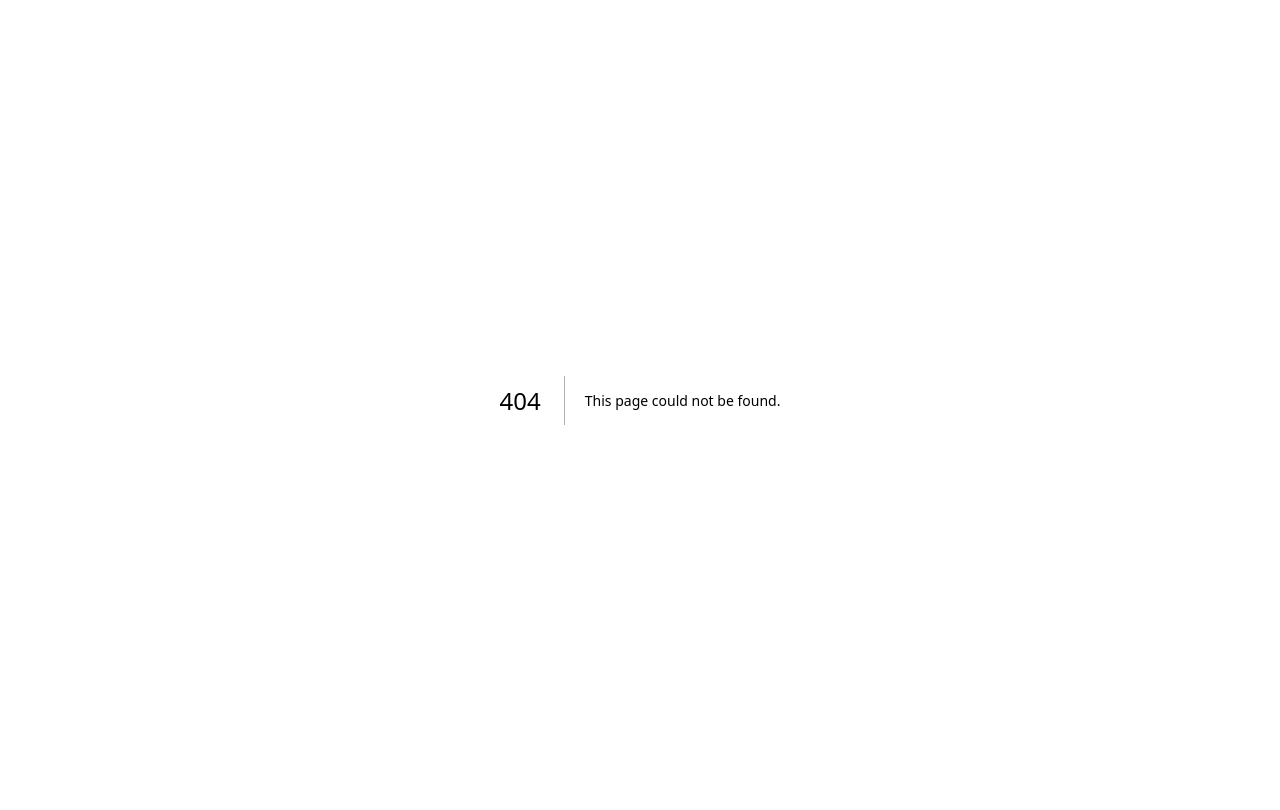
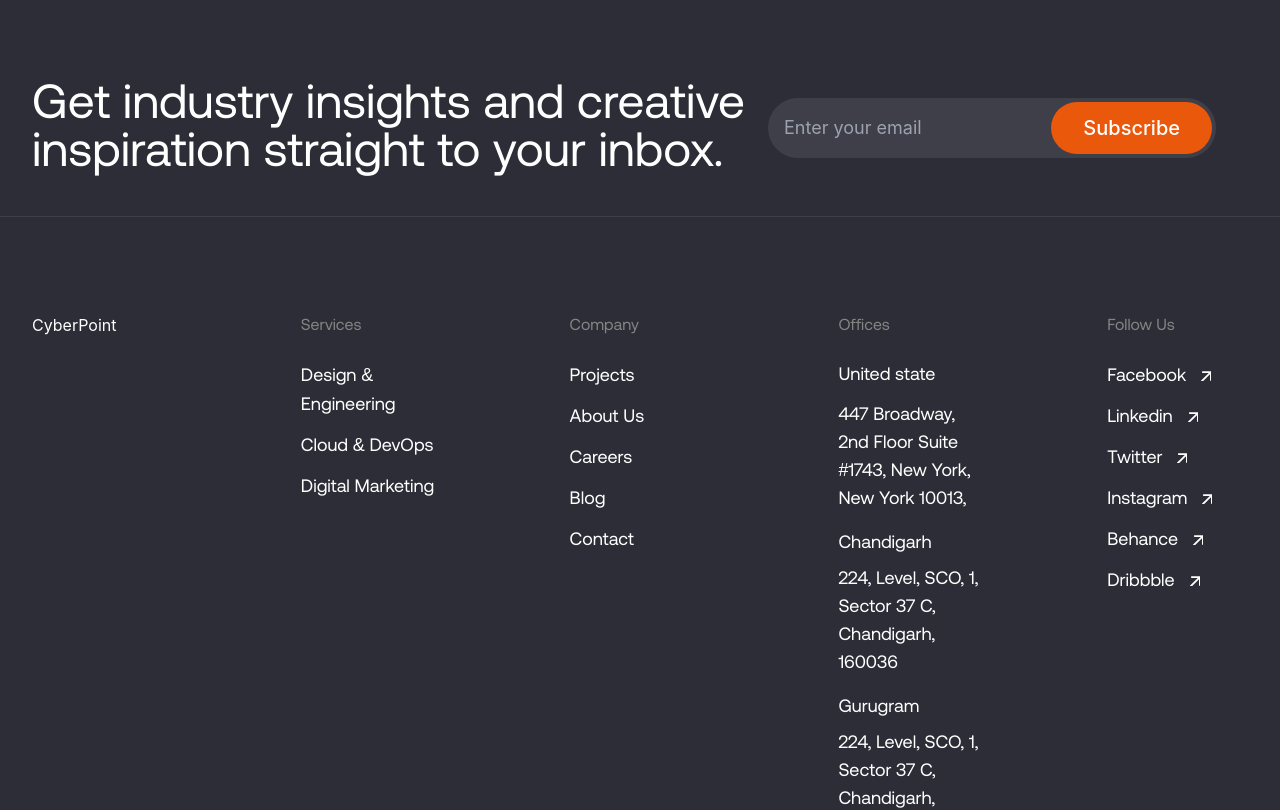
Before and after one commit to CyberpointMedia/Cyberpointmedia-Frontend, a Next.js app: page /footer in a window 1280 px wide. Before the commit this address had no page. Shown: the top 810 px of the page. Built offline with nearby package versions, Linux system fonts and the light colour scheme.

Commit message:
font family issue fixed

```diff
--- a/src/components/faqAccordion.tsx
+++ b/src/components/faqAccordion.tsx
@@ -58,13 +58,13 @@ const FAQAccordion = () => {
               viewport={{once: true, amount: 0.1}}
               className=''>
                 <div className="subtitle mb-4 flex items-center"><span className="bg-[#FF561D] w-2 h-2 inline-block mr-2"></span>08 — FAQ</div>
-                <h2 className="text-4xl xl:text-[62px] lg:text-[52px] md:text-[30px] text-black aeonik-trial-font mb-10 md:leading-[65px] leading-[42px]">Frequently Asked Questions</h2>
+                <h2 className="text-4xl xl:text-[62px] lg:text-[52px] md:text-[30px] text-black font-aeonik mb-10 md:leading-[65px] leading-[42px]">Frequently Asked Questions</h2>
               </motion.div>
                 {/* <FAQAccordion faqs={faqs} /> */}
                 <div className="faq-accordion">
                   {faqs.map((faq, index) => (
                     <div key={index} className={`faq-item border-b border-[#DAD2C7] mb-4 pb-4 ${activeIndex === index ? 'active' : ''}`} onClick={() => toggleAccordion(index)}>
-                      <div className="question text-[22px] font-normal text-[#2C2D36] aeonik-trial-font">{faq.question}</div>
+                      <div className="question text-[22px] font-normal text-[#2C2D36] font-aeonik">{faq.question}</div>
                       <div className="answer text-[22px] text-[#878787] font-normal">{activeIndex === index && <p>{faq.answer}</p>}</div>
                     </div>
                   ))}
--- a/src/components/logoBrands.tsx
+++ b/src/components/logoBrands.tsx
@@ -30,7 +30,7 @@ const LogoBrands = () => {
         whileInView={"show"}
         viewport={{once: true, amount: 0.1}}
         className="container 3xl:container mx-auto">
-          <h2 className="text-4xl text-black w-full text-center mb-12 aeonik-trial-font">2000+ companies are focused using Frame.</h2>
+          <h2 className="text-4xl text-black w-full text-center mb-12 font-aeonik">2000+ companies are focused using Frame.</h2>
           <div className="flex flex-wrap gap-4 justify-center">
             <div className="p-5 text-center">
               <a href="javascript:void(0);" className="">
--- a/src/components/testimonials.tsx
+++ b/src/components/testimonials.tsx
@@ -64,7 +64,7 @@ const ClientTestimonials = () => {
         viewport={{once: true, amount: 0.1}}
         className="text-center">
           <div className="subtitle mb-4 flex mx-auto justify-center items-center"><span className="bg-[#FF561D] w-2 h-2 inline-block mr-2"></span>06 —Testimonials</div>
-            <h2 className="text-4xl xl:text-[62px] lg:text-[52px] md:text-[30px] text-black aeonik-trial-font mb-10 md:leading-[65px] leading-[42px]">What Our Clients Say</h2>
+            <h2 className="text-4xl xl:text-[62px] lg:text-[52px] md:text-[30px] text-black font-aeonik mb-10 md:leading-[65px] leading-[42px]">What Our Clients Say</h2>
         </motion.div>
         <div className="slider-container relative">
               <Slider {...settings}>
--- a/src/components/videplayer.tsx
+++ b/src/components/videplayer.tsx
@@ -25,7 +25,7 @@ import ScrollVideo from './ScrollVideo';
                 <BackgroundVideo url="/videos/bg-video.webm" />
               </div>
                 <motion.div className="hero_left xl:w-[858px] lg:w-[640px] w-full relative" initial={{ opacity: 0, y: 100 }} animate={{ opacity: 1, y: 0 }}   transition={{ duration: 2 }} >
-                    <h1 className="text-[36px] leading-[50px] md:text-[40px] lg:text-[50px] xl:text-[70px] 2xl:text-[76px] text-black xl:leading-[85px] aeonik-trial-font mb-28 md:mb-0">Transform Your Business With Cyberpoint Media's Digital Excellence</h1>
+                    <h1 className="text-[36px] leading-[50px] md:text-[40px] lg:text-[50px] xl:text-[70px] 2xl:text-[76px] text-black xl:leading-[85px] font-aeonik mb-28 md:mb-0">Transform Your Business With Cyberpoint Media's Digital Excellence</h1>
                 </motion.div>
 
                 <div className="">
--- a/src/components/footer.tsx
+++ b/src/pages/footer.tsx
@@ -16,7 +16,7 @@ const Footer = () => {
           whileInView={"show"}
           viewport={{once: true, amount: 0.1}}
           className="flex flex-col items-center justify-between md:flex-row mb-10 gap-4">
-            <h2 className="text-4xl md:text-5xl text-white md:w-3/5 w-full aeonik-trial-font mb-6 md:mb-0">Get industry insights and creative inspiration straight to your inbox.</h2>
+            <h2 className="text-4xl md:text-5xl text-white md:w-3/5 w-full font-aeonik mb-6 md:mb-0">Get industry insights and creative inspiration straight to your inbox.</h2>
             <div className="md:w-2/5 w-full">
                   <form className="">
                     <div className="relative max-w-md">
@@ -42,22 +42,22 @@ const Footer = () => {
               </div>
 
               <div className="col-span-2 sm:col-span-1">
-                    <h5 className="text-[#848484] text-base aeonik-trial-font">Services</h5>
+                    <h5 className="text-[#848484] text-base font-aeonik">Services</h5>
 
                     <ul className="mt-6 space-y-3">
                       <li>
-                        <Link href="javascript:void(0);" className="text-white hover:text-orange-400 aeonik-trial-font">
+                        <Link href="javascript:void(0);" className="text-white hover:text-orange-400 font-aeonik">
                           Design & Engineering
                         </Link>
                       </li>
                       <li>
-                        <Link href="javascript:void(0);" className="text-white hover:text-orange-400 aeonik-trial-font">
+                        <Link href="javascript:void(0);" className="text-white hover:text-orange-400 font-aeonik">
                           Cloud & DevOps
                         </Link>
                       </li>
 
                       <li>
-                        <Link href="javascript:void(0);" className="text-white hover:text-orange-400 aeonik-trial-font">
+                        <Link href="javascript:void(0);" className="text-white hover:text-orange-400 font-aeonik">
                           Digital Marketing
                         </Link>
                       </li>
@@ -65,35 +65,35 @@ const Footer = () => {
                 </div>
 
                 <div className="col-span-2 sm:col-span-1">
-                  <h5 className="text-[#848484] text-base aeonik-trial-font">Company</h5>
+                  <h5 className="text-[#848484] text-base font-aeonik">Company</h5>
 
                   <ul className="mt-6 space-y-3">
                     <li>
-                      <Link href="javascript:void(0);" className="text-white hover:text-orange-400 aeonik-trial-font">
+                      <Link href="javascript:void(0);" className="text-white hover:text-orange-400 font-aeonik">
                         Projects
                       </Link>
                     </li>
 
                     <li>
-                      <Link href="javascript:void(0);" className="text-white hover:text-orange-400 aeonik-trial-font">
+                      <Link href="javascript:void(0);" className="text-white hover:text-orange-400 font-aeonik">
                       About Us
                       </Link>
                     </li>
 
                     <li>
-                      <Link href="javascript:void(0);" className="text-white hover:text-orange-400 aeonik-trial-font">
+                      <Link href="javascript:void(0);" className="text-white hover:text-orange-400 font-aeonik">
                       Careers
                       </Link>
                     </li>
 
                     <li>
-                      <Link href="javascript:void(0);" className="text-white hover:text-orange-400 aeonik-trial-font">
+                      <Link href="javascript:void(0);" className="text-white hover:text-orange-400 font-aeonik">
                       Blog
                       </Link>
                     </li>
 
                     <li>
-                      <Link href="javascript:void(0);" className="text-white hover:text-orange-400 aeonik-trial-font">
+                      <Link href="javascript:void(0);" className="text-white hover:text-orange-400 font-aeonik">
                       Contact
                       </Link>
                     </li>
@@ -101,59 +101,59 @@ const Footer = () => {
                 </div>
 
                 <div className="col-span-2 sm:col-span-1">
-                  <h5 className="text-[#848484] text-base aeonik-trial-font">Offices</h5>
+                  <h5 className="text-[#848484] text-base font-aeonik">Offices</h5>
                   <div className="text-white font-normal space-y-3 mt-6">
-                    <p className="aeonik-trial-font">United state</p>
-                    <p className="aeonik-trial-font">447 Broadway, 2nd Floor Suite #1743, New York, New York 10013, </p>
+                    <p className="font-aeonik">United state</p>
+                    <p className="font-aeonik">447 Broadway, 2nd Floor Suite #1743, New York, New York 10013, </p>
                   </div>
 
                   <div className="text-white font-normal space-y-2 mt-4">
-                    <p className="aeonik-trial-font">Chandigarh</p>
-                    <p className="aeonik-trial-font">224, Level, SCO, 1, Sector 37 C, Chandigarh, 160036</p>
+                    <p className="font-aeonik">Chandigarh</p>
+                    <p className="font-aeonik">224, Level, SCO, 1, Sector 37 C, Chandigarh, 160036</p>
                   </div>
 
                   <div className="text-white font-normal space-y-2 mt-4">
-                    <p className="aeonik-trial-font">Gurugram</p>
-                    <p className="aeonik-trial-font">224, Level, SCO, 1, Sector 37 C, Chandigarh, 160036</p>
+                    <p className="font-aeonik">Gurugram</p>
+                    <p className="font-aeonik">224, Level, SCO, 1, Sector 37 C, Chandigarh, 160036</p>
                   </div>
                 </div>
 
                 <div className="col-span-2 sm:col-span-1">
-                  <h5 className="text-[#848484] text-base aeonik-trial-font">Follow Us</h5>
+                  <h5 className="text-[#848484] text-base font-aeonik">Follow Us</h5>
 
                   <ul className="mt-6 space-y-3 social_links">
                     <li>
-                      <Link href="javascript:void(0);" className="text-white hover:text-orange-400 aeonik-trial-font">
+                      <Link href="javascript:void(0);" className="text-white hover:text-orange-400 font-aeonik">
                       Facebook
                       </Link>
                     </li>
 
                     <li>
-                      <Link href="javascript:void(0);" className="text-white hover:text-orange-400 aeonik-trial-font">
+                      <Link href="javascript:void(0);" className="text-white hover:text-orange-400 font-aeonik">
                       Linkedin
                       </Link>
                     </li>
 
                     <li>
-                      <Link href="javascript:void(0);" className="text-white hover:text-orange-400 aeonik-trial-font">
+                      <Link href="javascript:void(0);" className="text-white hover:text-orange-400 font-aeonik">
                       Twitter
                       </Link>
                     </li>
 
                     <li>
-                      <Link href="javascript:void(0);" className="text-white hover:text-orange-400 aeonik-trial-font">
+                      <Link href="javascript:void(0);" className="text-white hover:text-orange-400 font-aeonik">
                       Instagram
                       </Link>
                     </li>
 
                     <li>
-                      <Link href="javascript:void(0);" className="text-white hover:text-orange-400 aeonik-trial-font">
+                      <Link href="javascript:void(0);" className="text-white hover:text-orange-400 font-aeonik">
                       Behance
                       </Link>
                     </li>
 
                     <li>
-                      <Link href="javascript:void(0);" className="text-white hover:text-orange-400 aeonik-trial-font">
+                      <Link href="javascript:void(0);" className="text-white hover:text-orange-400 font-aeonik">
                       Dribbble
                       </Link>
                     </li>
@@ -172,19 +172,19 @@ const Footer = () => {
 
               <ul className="mt-8 flex flex-wrap justify-start gap-4 text-xs sm:mt-0 lg:justify-end bootm-footer">
                 <li>
-                  <Link href="javascript:void(0);" className="text-white text-base hover:text-orange-400 aeonik-trial-font">
+                  <Link href="javascript:void(0);" className="text-white text-base hover:text-orange-400 font-aeonik">
                     Privacy Policy
                   </Link>
                 </li>
 
                 <li>
-                  <Link href="javascript:void(0);" className="text-white text-base hover:text-orange-400 aeonik-trial-font">
+                  <Link href="javascript:void(0);" className="text-white text-base hover:text-orange-400 font-aeonik">
                     Terms & Condition
                   </Link>
                 </li>
 
                 <li>
-                  <Link href="javascript:void(0);" className="text-white text-base hover:text-orange-400 aeonik-trial-font">
+                  <Link href="javascript:void(0);" className="text-white text-base hover:text-orange-400 font-aeonik">
                     Cookies Policy
                   </Link>
                 </li>
--- a/src/components/header.tsx
+++ b/src/pages/header.tsx
@@ -89,7 +89,7 @@ const Navbar = () => {
                 EN<span className='ms-3 border-b border-[#000] inline-block'>FR</span>
                 <span className='v-border'></span>
                 </Link>
-                <Link href="/" className="text-black font-medium text-base hover:text-orange-400 mr-8">
+                <Link href="/contact" className="text-black font-medium text-base hover:text-orange-400 mr-8">
                 Contact
                 </Link>
             </div>
@@ -109,7 +109,7 @@ const Navbar = () => {
                 <Link href="/" className="block mt-4 font-medium text-base text-black hover:text-orange-400">
                     Service
                 </Link>
-                <Link href="/" className="block mt-4 font-medium text-base text-black hover:text-orange-400">
+                <Link href="contact" className="block mt-4 font-medium text-base text-black hover:text-orange-400">
                     Contact
                 </Link>
             {/* Add more links as needed */}
--- a/src/pages/index.tsx
+++ b/src/pages/index.tsx
@@ -2,7 +2,7 @@
 import React from "react";
 import { motion } from 'framer-motion';
 import { useState, useEffect } from 'react';
-import Header from '../components/header';
+import Header from './header';
 import VideoPlayer from "@/components/videplayer";
 import { fadeIn } from "@/components/variants";
 import Image from 'next/image';
@@ -13,11 +13,11 @@ import AboutImg from '@/assets/about-img.svg';
 import LogoBrands from "@/components/logoBrands";
 import ClientTestimonials from "@/components/testimonials";
 import FAQAccordion from "@/components/faqAccordion";
-import Footer from "@/components/footer";
+import Footer from "@/pages/footer";
 import DragSlider from "@/components/DragSlider";
 import ZoomVideoParallax from "@/components/videoParallax";
 
-export default function Page() {
+export default function Index() {
   const videoSrc = '/videos/video.mp4';
 
     return <div>
@@ -44,7 +44,7 @@ export default function Page() {
           viewport={{once: true, amount: 0.1}}
           className="text-center">
             <div className="subtitle mb-4 flex mx-auto justify-center items-center"><span className="bg-[#FF561D] w-2 h-2 inline-block mr-2"></span>03 - Our Services</div>
-            <h2 className="lg:text-7xl md:text-5xl text-4xl text-black underline aeonik-trial-font">Explore our services <br />and engagement models</h2>
+            <h2 className="lg:text-7xl md:text-5xl text-4xl text-black underline font-aeonik">Explore our services <br />and engagement models</h2>
           </motion.div>
           {/* service box start */}
           <div className="grid grid-cols-1 md:grid-cols-3 mt-16 gap-7">
@@ -55,7 +55,7 @@ export default function Page() {
             viewport={{once: true, amount: 0.1}}
             className="bg-white lg:p-12 p-4 shadow-sm">
                 <div className="service_icon"><Image src={designEngineering} alt="#" className="lg:w-16 w-8" /></div>
-                <h3 className="my-5 lg:text-4xl text-2xl aeonik-trial-font">Design &amp; Engineering</h3>
+                <h3 className="my-5 lg:text-4xl text-2xl font-aeonik">Design &amp; Engineering</h3>
                 <p>Your online business needs to be appealing and functional for excellent user engagement. We bring your concepts to life through MVP Software Development and UI/UX Design.</p>
             </motion.div>
 
@@ -66,7 +66,7 @@ export default function Page() {
             viewport={{once: true, amount: 0.1}}
             className="bg-white lg:p-12 p-4 shadow-sm">
                 <div className="service_icon"><Image src={devopsIcon} alt="#" className="lg:w-16 w-8" /></div>
-                <h3 className="my-5 lg:text-4xl text-2xl aeonik-trial-font">Cloud &amp; DevOps</h3>
+                <h3 className="my-5 lg:text-4xl text-2xl font-aeonik">Cloud &amp; DevOps</h3>
                 <p>Our Cloud Consulting and DevOps services will enhance the agility and scalability of your projects. Harness the power of AWS, Azure and Google Cloud for agile development.</p>
             </motion.div>
 
@@ -77,7 +77,7 @@ export default function Page() {
             viewport={{once: true, amount: 0.1}}
             className="bg-white lg:p-12 p-4 shadow-sm">
                 <div className="service_icon"><Image src={designEngineering} alt="#" className="lg:w-16 w-8" /></div>
-                <h3 className="my-5 lg:text-4xl text-2xl aeonik-trial-font">Digital Marketing</h3>
+                <h3 className="my-5 lg:text-4xl text-2xl font-aeonik">Digital Marketing</h3>
                 <p>Connect with existing and prospective clients through strategic digital marketing solutions. Our tailored strategies, including SEO and SMM, will drive growth and engagement.</p>
             </motion.div>
           </div>
@@ -89,7 +89,7 @@ export default function Page() {
       <section className="bg-white py-16">
         <div className="container 3xl:container mx-auto">
           <div className="flex flex-col md:items-center md:justify-between md:flex-row mb-10">
-            <motion.h2 className="text-4xl xl:text-[62px] lg:text-[52px] md:text-[30px] md:leading-[32px] text-black xl:w-[812px] lg:w-[560px] md:w-[362px] w-full aeonik-trial-font mb-6 md:mb-0 lg:leading-[65px] leading-[42px]" variants={fadeIn("up", 0.1)}
+            <motion.h2 className="text-4xl xl:text-[62px] lg:text-[52px] md:text-[30px] md:leading-[32px] text-black xl:w-[812px] lg:w-[560px] md:w-[362px] w-full font-aeonik mb-6 md:mb-0 lg:leading-[65px] leading-[42px]" variants={fadeIn("up", 0.1)}
           initial="hidden"
           whileInView={"show"}
           viewport={{once: true, amount: 0.1}}>Showcase of selected projects and archive</motion.h2>
@@ -129,7 +129,7 @@ export default function Page() {
           whileInView={"show"}
           viewport={{once: true, amount: 0.1}}
           className="flex flex-col items-center justify-between md:flex-row mb-10">
-            <h2 className="text-4xl lg:text-[52px] xl:text-[62px] md:text-[30px] md:leading-[32px] text-black lg:w-2/3 md:w-2/4 w-full aeonik-trial-font mb-6 md:mb-0 lg:leading-[65px] leading-[42px]">Tools And Technologies<br /> That We Work With</h2>
+            <h2 className="text-4xl lg:text-[52px] xl:text-[62px] md:text-[30px] md:leading-[32px] text-black lg:w-2/3 md:w-2/4 w-full font-aeonik mb-6 md:mb-0 lg:leading-[65px] leading-[42px]">Tools And Technologies<br /> That We Work With</h2>
             <div className="lg:w-1/3 md:w-2/4 w-full">
                <div className="subtitle mb-4 flex items-center"><span className="bg-[#FF561D] w-2 h-2 inline-block mr-2"></span>07 - Technologies</div>
                <h2 className="text-[22px] text-black">Our proficiency spans cutting-edge technologies, ensuring the best solutions for your business needs.</h2>
@@ -160,7 +160,7 @@ export default function Page() {
             viewport={{once: true, amount: 0.1}}
              className="md:w-2/4 w-full xl:ms-32 lg:ms-16 md:ms-12">
               <div className="subtitle mb-4 flex items-center"><span className="bg-[#FF561D] w-2 h-2 inline-block mr-2"></span>03 - About Us</div>
-              <h2 className="text-4xl xl:text-[62px] lg:text-[52px] md:text-[30px] md:leading-[32px] text-black aeonik-trial-font lg:leading-[65px] mb-[30px] leading-[42px]">We’re Your Digital Technological Partners</h2>
+              <h2 className="text-4xl xl:text-[62px] lg:text-[52px] md:text-[30px] md:leading-[32px] text-black font-aeonik lg:leading-[65px] mb-[30px] leading-[42px]">We’re Your Digital Technological Partners</h2>
               <p className="mb-6">
                 Cyberpoint Media helps establish a powerful online presence for your business. We're passionate about transforming ideas into powerful digital solutions. These solutions will elevate your business reputation, build customer trust, drive sales, and help reach new clients.
               </p>
--- a/src/styles/globals.css
+++ b/src/styles/globals.css
@@ -6,16 +6,6 @@
     font-family: 'aeonik_trialregular';
     src: url('./fonts/aeoniktrial-regular-webfont.woff2') format('woff2'),
          url('./fonts/aeoniktrial-regular-webfont.woff') format('woff');
-    font-weight: normal;
-    font-style: normal;
-}
-
-
-@font-face {
-    font-family: 'aeonik_trialregular';
-    src: url('./fonts/aeoniktrial-regular-webfont.woff2') format('woff2'),
-         url('./fonts/AeonikTRIAL-Regular.otf') format('otf');
-
     font-weight: normal;
     font-style: normal;
 }
--- a/tailwind.config.ts
+++ b/tailwind.config.ts
@@ -20,6 +20,9 @@ const config: Config = {
         DEFAULT: '2rem',
       },
     },
+    fontFamily: {
+      'aeonik': ['aeonik_trialregular', 'sans-serif'],
+    },
   },
 
   plugins: [],
```
Also changed, not shown: src/components/dragSlider.tsx (+4 -4 lines), src/components/ourTechnology.tsx (+5 -5 lines), src/pages/contact/index.tsx (added, +34 -0 lines).
